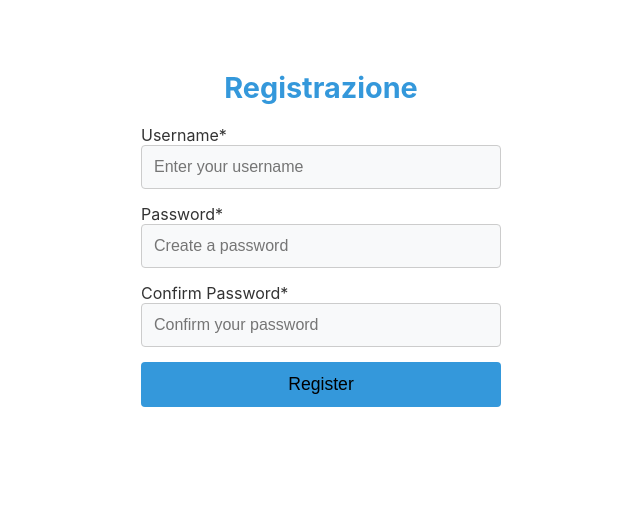
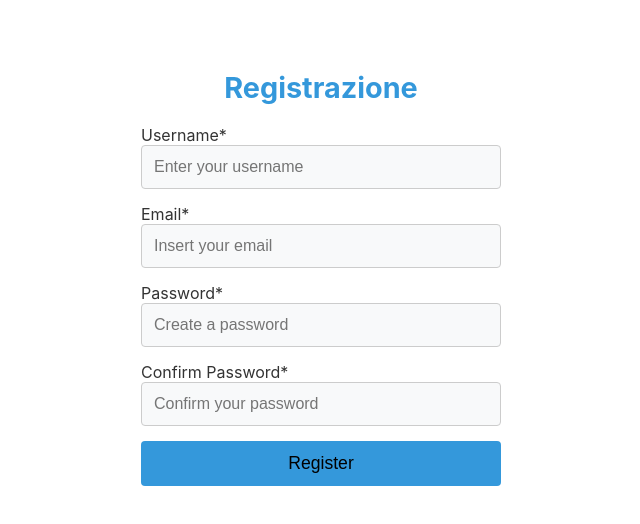
Before and after one commit to rahat-sadek/parkwink-frontend, a React (Create React App) app: page /register in a window 1280 px wide. Shown: the top 524 px of the page, without its empty margins (319-959 px from the left). Built offline with nearby package versions, Linux system fonts and the light colour scheme.

Commit message:
salvataggio dei dati al serve della pagina di register

```diff
--- a/db.json
+++ b/db.json
@@ -64,24 +64,118 @@
   "users": [
     {
       "id": "1",
-      "nome": "Mario",
-      "cognome": "Rossi",
+      "username": "Mario",
+      "surname": "Rossi",
       "email": "mario.rossi@example.com",
       "password": "password123"
     },
     {
       "id": "2",
-      "nome": "Luigi",
-      "cognome": "Verdi",
+      "username": "Luigi",
+      "surname": "Verdi",
       "email": "luigi.verdi@example.com",
       "password": "mypassword"
     },
     {
       "id": "3",
-      "nome": "Anna",
-      "cognome": "Bianchi",
+      "username": "Anna",
+      "surname": "Bianchi",
       "email": "anna.bianchi@example.com",
       "password": "securepass"
+    },
+    {
+      "id": "2052",
+      "username": "antonio",
+      "password": "marco",
+      "confirmPassword": "marco"
+    },
+    {
+      "id": "a546",
+      "username": "franco",
+      "email": "rwihfiuhwefew@gmail.com",
+      "password": "franco123",
+      "confirmPassword": "frnaco"
+    },
+    {
+      "id": "a020",
+      "username": "enderman",
+      "email": "sdkfjheu@fdsjhksjdf",
+      "password": "franco",
+      "confirmPassword": "franco"
+    },
+    {
+      "id": "1c53",
+      "username": "enderman",
+      "email": "sdkfjheu@fdsjhksjdf",
+      "password": "franco",
+      "confirmPassword": "franco"
+    },
+    {
+      "id": "421e",
+      "username": "86yi76t",
+      "email": "gergreger@fdgfd",
+      "password": "marco",
+      "confirmPassword": "marco"
+    },
+    {
+      "id": "adc8",
+      "username": "ertert",
+      "email": "reterter@wretre",
+      "password": "dsfsfdsf",
+      "confirmPassword": "dsfsdfwe"
+    },
+    {
+      "id": "e444",
+      "username": "ertertewrwe",
+      "email": "reterter@wretrerwee",
+      "password": "ereerer",
+      "confirmPassword": "eeeee"
+    },
+    {
+      "id": "a5fd",
+      "username": "jessica",
+      "email": "dmwomdwommd@adsknake",
+      "password": "12345",
+      "confirmPassword": "12345"
+    },
+    {
+      "id": "50d4",
+      "username": "marco",
+      "password": "password123"
+    },
+    {
+      "id": "1bc4",
+      "username": "sfew",
+      "password": "fewfew"
+    },
+    {
+      "id": "5add",
+      "username": "rahat",
+      "email": "rahatsadek5@gmai.com",
+      "password": "ciao123",
+      "confirmPassword": "ciao123"
+    },
+    {
+      "id": "811d",
+      "username": "rahat",
+      "password": "ciao123"
+    },
+    {
+      "id": "7a54",
+      "username": "ewrew",
+      "password": "ewwrew"
+    },
+    {
+      "id": "0090",
+      "username": "jgjkhg",
+      "email": "fdsfdfs@com",
+      "password": "12345",
+      "confirmPassword": "12345"
+    },
+    {
+      "id": "5b02",
+      "username": "rahat",
+      "password": "ciao123"
     }
   ]
 }
--- a/src/pages/LoginForm.jsx
+++ b/src/pages/LoginForm.jsx
@@ -1,13 +1,14 @@
 import React, { useState } from 'react';
+import { useNavigate } from 'react-router-dom';
 import '../styles/LoginForm.css';
 
 const LoginForm = () => {
+  const navigate = useNavigate();
+  const [error, setError] = useState('');
   const [formData, setFormData] = useState({
     username: '',
     password: ''
   });
-
-  const [error, setError] = useState('');
 
   const handleInputChange = (e) => {
     const { name, value } = e.target;
@@ -17,7 +18,7 @@ const LoginForm = () => {
     });
   };
 
-  const handleSubmit = (e) => {
+  const handleSubmit = async (e) => {
     e.preventDefault();
 
     if (formData.username === '' || formData.password === '') {
@@ -26,7 +27,22 @@ const LoginForm = () => {
     }
 
     setError('');
-    console.log('Data sent:', formData);
+
+    const response = await fetch("http://localhost:3001/users?username=" + formData.username, {
+      method: "GET",
+      headers: {
+        "Content-Type": "application/json"
+      },
+      body: JSON.stringify(formData)
+    });
+
+    if (response.ok) {
+      alert("The login has been successfully")
+      navigate("/");
+    } else {
+      setError('Login failed. Please check your credentials.');
+    }
+
   };
 
   return (
--- a/src/pages/RegisterForm.jsx
+++ b/src/pages/RegisterForm.jsx
@@ -1,14 +1,16 @@
 import React, { useState } from 'react';
+import { useNavigate } from 'react-router-dom';
 import '../styles/RegisterForm.css';
 
 const RegisterForm = () => {
+  const navigate = useNavigate();
+  const [error, setError] = useState('');
   const [formData, setFormData] = useState({
     username: '',
+    email: '',
     password: '',
     confirmPassword: ''
   });
-
-  const [error, setError] = useState('');
 
   const handleInputChange = (e) => {
     const { name, value } = e.target;
@@ -18,8 +20,9 @@ const RegisterForm = () => {
     });
   };
 
-  const handleSubmit = (e) => {
+  const handleSubmit = async (e) => {
     e.preventDefault();
+
     if (formData.username === '' || formData.email === '' || formData.password === '' || formData.confirmPassword === '') {
       setError('All fields are mandatory.');
       return;
@@ -31,7 +34,27 @@ const RegisterForm = () => {
     }
 
     setError('');
-    console.log('Data sent:', formData);
+
+    const response = await fetch("http://localhost:3001/users", {
+      method: "POST",
+      headers: {
+        "Content-Type": "application/json"
+      },
+      body: JSON.stringify(formData)
+    });
+
+    if (response.ok) {
+      alert("The user has been saved successfully");
+      navigate('/login');
+      setFormData({
+        username: '',
+        email: '',
+        password: '',
+        confirmPassword: ''
+      });
+    } else {
+      alert("Failed to add user. Please try again.");
+    }
   };
 
   return (
@@ -48,6 +71,19 @@ const RegisterForm = () => {
             onChange={handleInputChange}
             required
             placeholder="Enter your username"
+          />
+        </div>
+
+        <div className="form-group">
+          <label htmlFor="email">Email*</label>
+          <input
+            type="email"
+            id="email"
+            name="email"
+            value={formData.email}
+            onChange={handleInputChange}
+            required
+            placeholder="Insert your email"
           />
         </div>
 
--- a/src/pages/UserPage.jsx
+++ b/src/pages/UserPage.jsx
@@ -55,6 +55,7 @@ const UserPage = () => {
           Brand*
         </label>
         <input
+          type="text"
           id="brand"
           name="brand"
           value={formData.brand}
@@ -68,6 +69,7 @@ const UserPage = () => {
           Car model*
         </label>
         <input
+          type="text"
           id="model"
           name="model"
           value={formData.model}
@@ -81,6 +83,7 @@ const UserPage = () => {
           Plate*
         </label>
         <input
+          type="text"
           id="plate"
           name="plate"
           value={formData.plate}
```
Also changed, not shown: src/App.css (line endings or trailing spaces). Lines whose indentation alone changed are shown as unchanged.
